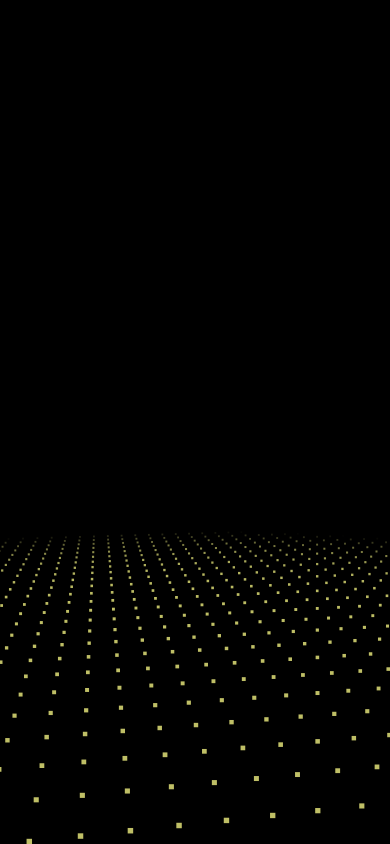
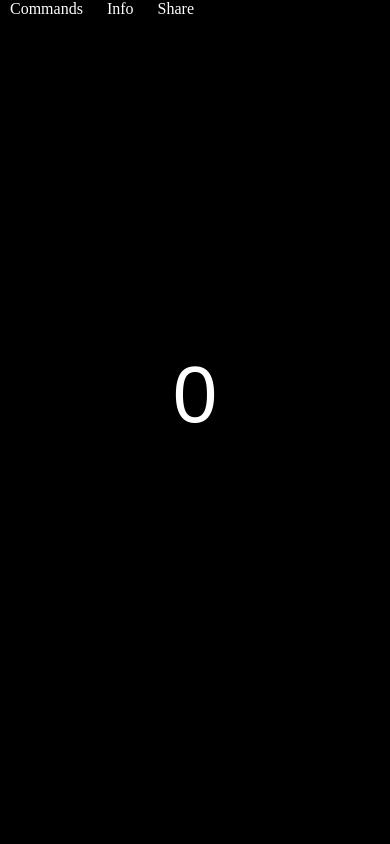
Before and after one commit to Thotajagadeesh/akkaa, a plain HTML site: page index.html in a window 390 px wide. Drawn offline with Linux system fonts and the light colour scheme; animation ran at ten frames a second.

Commit message:
Update index.html

```diff
--- a/index.html
+++ b/index.html
@@ -1,329 +1,173 @@
-<!doctype html>
-<htm
+<!DOCTYPE html>
+<html lang="en">
 <head>
-	<meta charset="utf-8">
-	<title>Hapy Birthday Swaraaaa - Aoudumber Bade</title>
-	<meta name="language" content="zh-CN">
-	<meta name="describe" content="I created this website for my bhaanji!">
-	<link rel="icon" type="image/x-icon" href="https://cdn.jsdelivr.net/gh/sun0225SUN/photos/img/20210715233345.png">
-
+<meta charset="UTF-8">
+<title>Happy Birthday Swaraaaa</title>
+<meta name="description" content="Birthday animation with music">
+<link rel="icon" href="https://cdn.jsdelivr.net/gh/sun0225SUN/photos/img/20210715233345.png" type="image/x-icon">
 <style>
-		html,
-		body {
-			margin: 0px;
+    html, body {
+        margin: 0;
+        padding: 0;
         width: 100%;
         height: 100%;
         overflow: hidden;
         background: #000;
     }
+    canvas {
+        position: absolute;
+        width: 100%;
+        height: 100%;
+    }
+    .overlay {
+        position: absolute;
+        width: 100%;
+        z-index: 10000;
+    }
+    .tabs-labels span {
+        color: white;
+        margin: 0 10px;
+        cursor: pointer;
+    }
 </style>
+</head>
+<body>
 
-</head>
+<canvas class="canvas"></canvas>
 
-<body>
-	<canvas id="canvas" style="position:absolute;width:100%;height:100%;z-index:8888"></canvas>
-	<canvas style="position:absolute;width:100%;height:100%;z-index:9999" class="canvas"></canvas>
 <div class="overlay">
     <div class="tabs">
-			<div class="tabs-labels"><span class="tabs-label">Commands</span><span class="tabs-label">Info</span><span
-					class="tabs-label">Share</span></div>
-
+        <div class="tabs-labels">
+            <span class="tabs-label">Commands</span>
+            <span class="tabs-label">Info</span>
+            <span class="tabs-label">Share</span>
+        </div>
         <div class="tabs-panels">
-				<ul class="tabs-panel commands">
-				</ul>
+            <ul class="tabs-panel commands"></ul>
         </div>
     </div>
 </div>
+
 <script>
-		function initVars() {
+// ======================
+// 🎵 Background Audio
+// ======================
+let audio = new Audio("js/audio.mpeg");
+audio.loop = true;
+document.addEventListener("click", () => { audio.play(); }, { once: true });
 
-			pi = Math.PI;
-			ctx = canvas.getContext("2d");
-			canvas.width = canvas.clientWidth;
-			canvas.height = canvas.clientHeight;
-			cx = canvas.width / 2;
-			cy = canvas.height / 2;
-			playerZ = -25;
-			playerX = playerY = playerVX = playerVY = playerVZ = pitch = yaw = pitchV = yawV = 0;
-			scale = 600;
-			seedTimer = 0; seedInterval = 5, seedLife = 100; gravity = .02;
-			seeds = new Array();
-			sparkPics = new Array();
-			s = "https://cantelope.org/NYE/";
-			for (i = 1; i <= 10; ++i) {
-				sparkPic = new Image();
-				sparkPic.src = s + "spark" + i + ".png";
-				sparkPics.push(sparkPic);
+// ======================
+// 🎉 Birthday Animation
+// ======================
+var S = {
+    init: function () {
+        var action = window.location.href, i = action.indexOf('?a=');
+        S.Drawing.init('.canvas');
+        document.body.classList.add('body--ready');
+        if (i !== -1) {
+            S.UI.simulate(decodeURI(action).substring(i + 3));
+        } else {
+            S.UI.simulate('|#countdown 3||HAPPY|BIRTHDAY|ANUSHA|AKKA|❤|#rectangle|');
         }
-			sparks = new Array();
-			pow1 = new Audio(s + "pow1.ogg");
-			pow2 = new Audio(s + "pow2.ogg");
-			pow3 = new Audio(s + "pow3.ogg");
-			pow4 = new Audio(s + "pow4.ogg");
-			frames = 0;
+        S.Drawing.loop(function () { S.Shape.render(); });
     }
+};
 
-		function rasterizePoint(x, y, z) {
+// ======================
+// Drawing Module
+// ======================
+S.Drawing = (function () {
+    var canvas, context, renderFn,
+    requestFrame = window.requestAnimationFrame ||
+                   window.webkitRequestAnimationFrame ||
+                   window.mozRequestAnimationFrame ||
+                   window.oRequestAnimationFrame ||
+                   window.msRequestAnimationFrame ||
+                   function(callback){ window.setTimeout(callback, 1000/60); };
+    return {
+        init: function(el) { canvas = document.querySelector(el); context = canvas.getContext('2d'); this.adjustCanvas(); window.addEventListener('resize', S.Drawing.adjustCanvas); },
+        loop: function(fn) { renderFn = !renderFn ? fn : renderFn; this.clearFrame(); renderFn(); requestFrame.call(window, this.loop.bind(this)); },
+        adjustCanvas: function() { canvas.width = window.innerWidth; canvas.height = window.innerHeight; },
+        clearFrame: function() { context.clearRect(0, 0, canvas.width, canvas.height); },
+        getArea: function() { return { w: canvas.width, h: canvas.height }; },
+        drawCircle: function(p, c) { context.fillStyle = c.render(); context.beginPath(); context.arc(p.x, p.y, p.z, 0, 2*Math.PI, true); context.closePath(); context.fill(); },
+        getContext: function() { return context; }
+    };
+}());
 
-			var p, d;
-			x -= playerX;
-			y -= playerY;
-			z -= playerZ;
-			p = Math.atan2(x, z);
-			d = Math.sqrt(x * x + z * z);
-			x = Math.sin(p - yaw) * d;
-			z = Math.cos(p - yaw) * d;
-			p = Math.atan2(y, z);
-			d = Math.sqrt(y * y + z * z);
-			y = Math.sin(p - pitch) * d;
-			z = Math.cos(p - pitch) * d;
-			var rx1 = -1000, ry1 = 1, rx2 = 1000, ry2 = 1, rx3 = 0, ry3 = 0, rx4 = x, ry4 = z, uc = (ry4 - ry3) * (rx2 - rx1) - (rx4 - rx3) * (ry2 - ry1);
-			if (!uc) return { x: 0, y: 0, d: -1 };
-			var ua = ((rx4 - rx3) * (ry1 - ry3) - (ry4 - ry3) * (rx1 - rx3)) / uc;
-			var ub = ((rx2 - rx1) * (ry1 - ry3) - (ry2 - ry1) * (rx1 - rx3)) / uc;
-			if (!z) z = .000000001;
-			if (ua > 0 && ua < 1 && ub > 0 && ub < 1) {
-				return {
-					x: cx + (rx1 + ua * (rx2 - rx1)) * scale,
-					y: cy + y / z * scale,
-					d: Math.sqrt(x * x + y * y + z * z)
-				};
-			} else {
-				return {
-					x: cx + (rx1 + ua * (rx2 - rx1)) * scale,
-					y: cy + y / z * scale,
-					d: -1
-				};
+// ======================
+// UI Module
+// ======================
+S.UI = (function () {
+    var canvas = document.querySelector('.canvas'), interval, sequence = [], maxShapeSize = 30;
+    function getValue(value){ return value && value.split(' ')[1]; }
+    function getAction(value){ value = value && value.split(' ')[0]; return value && value[0]==='#' && value.substring(1); }
+    function timedAction(fn, delay, max, reverse) {
+        clearInterval(interval); var current = reverse ? max : 1; fn(current);
+        if(!max || (!reverse && current<max) || (reverse && current>0)) {
+            interval = setInterval(function(){ current = reverse ? current-1 : current+1; fn(current); if((!reverse && max && current===max) || (reverse && current===0)) clearInterval(interval); }, delay);
         }
     }
+    function performAction(value) {
+        sequence = typeof(value)==='object'? value: sequence.concat(value.split('|'));
+        timedAction(function() {
+            var current = sequence.shift(), action = getAction(current), val = getValue(current);
+            switch(action){
+                case 'countdown':
+                    val = parseInt(val)||10;
+                    timedAction(function(i){ S.Shape.switchShape(S.ShapeBuilder.letter(i), true); }, 1000, val, true);
+                    break;
+                case 'rectangle':
+                    val = val && val.split('x'); val = (val && val.length===2) ? val : [maxShapeSize, maxShapeSize/2];
+                    S.Shape.switchShape(S.ShapeBuilder.rectangle(Math.min(maxShapeSize, parseInt(val[0])), Math.min(maxShapeSize, parseInt(val[1]))));
+                    break;
+                case 'circle':
+                    val = parseInt(val)||maxShapeSize; val=Math.min(val,maxShapeSize);
+                    S.Shape.switchShape(S.ShapeBuilder.circle(val));
+                    break;
+                default:
+                    S.Shape.switchShape(S.ShapeBuilder.letter(current[0]==='#'?'What?':current));
+            }
+        }, 2000, sequence.length);
+    }
+    function init() {
+        document.body.addEventListener('keydown', function(e){ if(e.keyCode===13){ performAction("HAPPY|BIRTHDAY|ANUSHA|AKKA|❤"); } });
+    }
+    init();
+    return { simulate: function(action){ performAction(action); } };
+}());
 
-		function spawnSeed() {
-
-			seed = new Object();
-			seed.x = -50 + Math.random() * 100;
-			seed.y = 25;
-			seed.z = -50 + Math.random() * 100;
-			seed.vx = .1 - Math.random() * .2;
-			seed.vy = -1.5;//*(1+Math.random()/2);
-			seed.vz = .1 - Math.random() * .2;
-			seed.born = frames;
-			seeds.push(seed);
-		}
-
-		function splode(x, y, z) {
-
-			t = 5 + parseInt(Math.random() * 150);
-			sparkV = 1 + Math.random() * 2.5;
-			type = parseInt(Math.random() * 3);
-			switch (type) {
-				case 0:
-					pic1 = parseInt(Math.random() * 10);
-					break;
-				case 1:
-					pic1 = parseInt(Math.random() * 10);
-					do { pic2 = parseInt(Math.random() * 10); } while (pic2 == pic1);
-					break;
-				case 2:
-					pic1 = parseInt(Math.random() * 10);
-					do { pic2 = parseInt(Math.random() * 10); } while (pic2 == pic1);
-					do { pic3 = parseInt(Math.random() * 10); } while (pic3 == pic1 || pic3 == pic2);
-					break;
-			}
-			for (m = 1; m < t; ++m) {
-				spark = new Object();
-				spark.x = x; spark.y = y; spark.z = z;
-				p1 = pi * 2 * Math.random();
-				p2 = pi * Math.random();
-				v = sparkV * (1 + Math.random() / 6)
-				spark.vx = Math.sin(p1) * Math.sin(p2) * v;
-				spark.vz = Math.cos(p1) * Math.sin(p2) * v;
-				spark.vy = Math.cos(p2) * v;
-				switch (type) {
-					case 0: spark.img = sparkPics[pic1]; break;
-					case 1:
-						spark.img = sparkPics[parseInt(Math.random() * 2) ? pic1 : pic2];
-						break;
-					case 2:
-						switch (parseInt(Math.random() * 3)) {
-							case 0: spark.img = sparkPics[pic1]; break;
-							case 1: spark.img = sparkPics[pic2]; break;
-							case 2: spark.img = sparkPics[pic3]; break;
-						}
-						break;
-				}
-				spark.radius = 25 + Math.random() * 50;
-				spark.alpha = 1;
-				spark.trail = new Array();
-				sparks.push(spark);
-			}
-			switch (parseInt(Math.random() * 4)) {
-				case 0: pow = new Audio(s + "pow1.ogg"); break;
-				case 1: pow = new Audio(s + "pow2.ogg"); break;
-				case 2: pow = new Audio(s + "pow3.ogg"); break;
-				case 3: pow = new Audio(s + "pow4.ogg"); break;
-			}
-			d = Math.sqrt((x - playerX) * (x - playerX) + (y - playerY) * (y - playerY) + (z - playerZ) * (z - playerZ));
-			pow.volume = 1.5 / (1 + d / 10);
-			pow.play();
-		}
-
-		function doLogic() {
-
-			if (seedTimer < frames) {
-				seedTimer = frames + seedInterval * Math.random() * 10;
-				spawnSeed();
-			}
-			for (i = 0; i < seeds.length; ++i) {
-				seeds[i].vy += gravity;
-				seeds[i].x += seeds[i].vx;
-				seeds[i].y += seeds[i].vy;
-				seeds[i].z += seeds[i].vz;
-				if (frames - seeds[i].born > seedLife) {
-					splode(seeds[i].x, seeds[i].y, seeds[i].z);
-					seeds.splice(i, 1);
+// ======================
+// ShapeBuilder and Shape
+// (Simple implementation for letters/circle/rectangle)
+// ======================
+S.ShapeBuilder = {
+    letter: function(l){ return { type:'letter', value:l }; },
+    rectangle: function(w,h){ return { type:'rectangle', w:w, h:h }; },
+    circle: function(r){ return { type:'circle', r:r }; }
+};
+S.Shape = {
+    current:null,
+    switchShape:function(s){ this.current=s; },
+    render:function(){
+        var ctx=S.Drawing.getContext(); ctx.clearRect(0,0,window.innerWidth, window.innerHeight);
+        if(!this.current) return;
+        ctx.fillStyle="#fff";
+        if(this.current.type==='letter'){
+            ctx.font="80px Arial"; ctx.textAlign="center"; ctx.fillText(this.current.value, window.innerWidth/2, window.innerHeight/2);
+        } else if(this.current.type==='rectangle'){
+            ctx.fillRect(window.innerWidth/2-this.current.w/2, window.innerHeight/2-this.current.h/2, this.current.w, this.current.h);
+        } else if(this.current.type==='circle'){
+            ctx.beginPath(); ctx.arc(window.innerWidth/2, window.innerHeight/2, this.current.r,0,2*Math.PI); ctx.fill();
         }
     }
-			for (i = 0; i < sparks.length; ++i) {
-				if (sparks[i].alpha > 0 && sparks[i].radius > 5) {
-					sparks[i].alpha -= .01;
-					sparks[i].radius /= 1.02;
-					sparks[i].vy += gravity;
-					point = new Object();
-					point.x = sparks[i].x;
-					point.y = sparks[i].y;
-					point.z = sparks[i].z;
-					if (sparks[i].trail.length) {
-						x = sparks[i].trail[sparks[i].trail.length - 1].x;
-						y = sparks[i].trail[sparks[i].trail.length - 1].y;
-						z = sparks[i].trail[sparks[i].trail.length - 1].z;
-						d = ((point.x - x) * (point.x - x) + (point.y - y) * (point.y - y) + (point.z - z) * (point.z - z));
-						if (d > 9) {
-							sparks[i].trail.push(point);
-						}
-					} else {
-						sparks[i].trail.push(point);
-					}
-					if (sparks[i].trail.length > 5) sparks[i].trail.splice(0, 1);
-					sparks[i].x += sparks[i].vx;
-					sparks[i].y += sparks[i].vy;
-					sparks[i].z += sparks[i].vz;
-					sparks[i].vx /= 1.075;
-					sparks[i].vy /= 1.075;
-					sparks[i].vz /= 1.075;
-				} else {
-					sparks.splice(i, 1);
-				}
-			}
-			p = Math.atan2(playerX, playerZ);
-			d = Math.sqrt(playerX * playerX + playerZ * playerZ);
-			d += Math.sin(frames / 80) / 1.25;
-			t = Math.sin(frames / 200) / 40;
-			playerX = Math.sin(p + t) * d;
-			playerZ = Math.cos(p + t) * d;
-			yaw = pi + p + t;
-		}
+};
 
-		function rgb(col) {
-
-			var r = parseInt((.5 + Math.sin(col) * .5) * 16);
-			var g = parseInt((.5 + Math.cos(col) * .5) * 16);
-			var b = parseInt((.5 - Math.sin(col) * .5) * 16);
-			return "#" + r.toString(16) + g.toString(16) + b.toString(16);
-		}
-
-		function draw() {
-
-			ctx.clearRect(0, 0, cx * 2, cy * 2);
-
-			ctx.fillStyle = "#ff8";
-			for (i = -100; i < 100; i += 3) {
-				for (j = -100; j < 100; j += 4) {
-					x = i; z = j; y = 25;
-					point = rasterizePoint(x, y, z);
-					if (point.d != -1) {
-						size = 250 / (1 + point.d);
-						d = Math.sqrt(x * x + z * z);
-						a = 0.75 - Math.pow(d / 100, 6) * 0.75;
-						if (a > 0) {
-							ctx.globalAlpha = a;
-							ctx.fillRect(point.x - size / 2, point.y - size / 2, size, size);
-						}
-					}
-				}
-			}
-			ctx.globalAlpha = 1;
-			for (i = 0; i < seeds.length; ++i) {
-				point = rasterizePoint(seeds[i].x, seeds[i].y, seeds[i].z);
-				if (point.d != -1) {
-					size = 200 / (1 + point.d);
-					ctx.fillRect(point.x - size / 2, point.y - size / 2, size, size);
-				}
-			}
-			point1 = new Object();
-			for (i = 0; i < sparks.length; ++i) {
-				point = rasterizePoint(sparks[i].x, sparks[i].y, sparks[i].z);
-				if (point.d != -1) {
-					size = sparks[i].radius * 200 / (1 + point.d);
-					if (sparks[i].alpha < 0) sparks[i].alpha = 0;
-					if (sparks[i].trail.length) {
-						point1.x = point.x;
-						point1.y = point.y;
-						switch (sparks[i].img) {
-							case sparkPics[0]: ctx.strokeStyle = "#f84"; break;
-							case sparkPics[1]: ctx.strokeStyle = "#84f"; break;
-							case sparkPics[2]: ctx.strokeStyle = "#8ff"; break;
-							case sparkPics[3]: ctx.strokeStyle = "#fff"; break;
-							case sparkPics[4]: ctx.strokeStyle = "#4f8"; break;
-							case sparkPics[5]: ctx.strokeStyle = "#f44"; break;
-							case sparkPics[6]: ctx.strokeStyle = "#f84"; break;
-							case sparkPics[7]: ctx.strokeStyle = "#84f"; break;
-							case sparkPics[8]: ctx.strokeStyle = "#fff"; break;
-							case sparkPics[9]: ctx.strokeStyle = "#44f"; break;
-						}
-						for (j = sparks[i].trail.length - 1; j >= 0; --j) {
-							point2 = rasterizePoint(sparks[i].trail[j].x, sparks[i].trail[j].y, sparks[i].trail[j].z);
-							if (point2.d != -1) {
-								ctx.globalAlpha = j / sparks[i].trail.length * sparks[i].alpha / 2;
-								ctx.beginPath();
-								ctx.moveTo(point1.x, point1.y);
-								ctx.lineWidth = 1 + sparks[i].radius * 10 / (sparks[i].trail.length - j) / (1 + point2.d);
-								ctx.lineTo(point2.x, point2.y);
-								ctx.stroke();
-								point1.x = point2.x;
-								point1.y = point2.y;
-							}
-						}
-					}
-					ctx.globalAlpha = sparks[i].alpha;
-					ctx.drawImage(sparks[i].img, point.x - size / 2, point.y - size / 2, size, size);
-				}
-			}
-		}
-
-		function frame() {
-
-			if (frames > 100000) {
-				seedTimer = 0;
-				frames = 0;
-			}
-			frames++;
-			draw();
-			doLogic();
-			requestAnimationFrame(frame);
-		}
-
-		window.addEventListener("resize", () => {
-			canvas.width = canvas.clientWidth;
-			canvas.height = canvas.clientHeight;
-			cx = canvas.width / 2;
-			cy = canvas.height / 2;
-		});
-
-		initVars();
-		frame();
+// ======================
+// Start animation
+// ======================
+S.init();
 </script>
-	<script src="js/index.js"></script>
 
 </body>
-
 </html>
```
Lines whose indentation alone changed are shown as unchanged.
